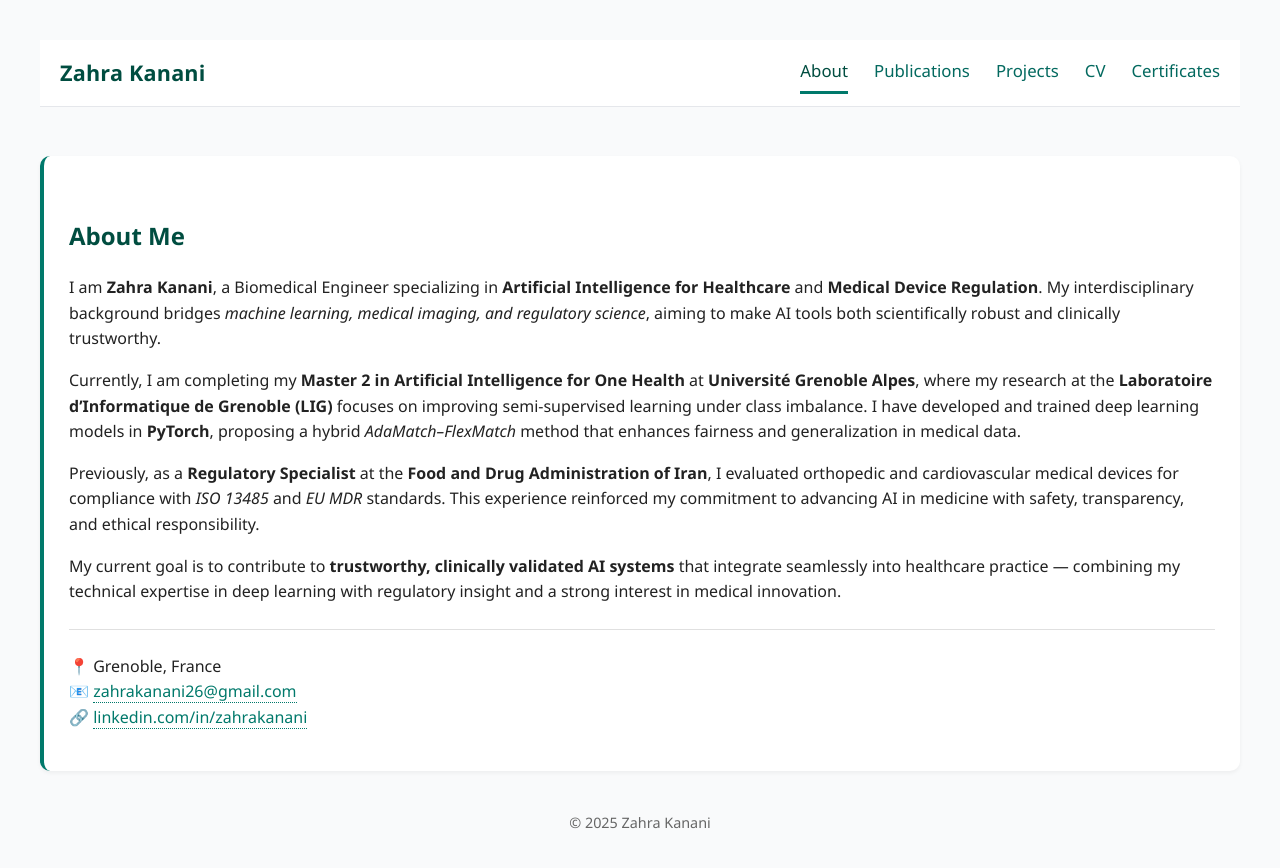
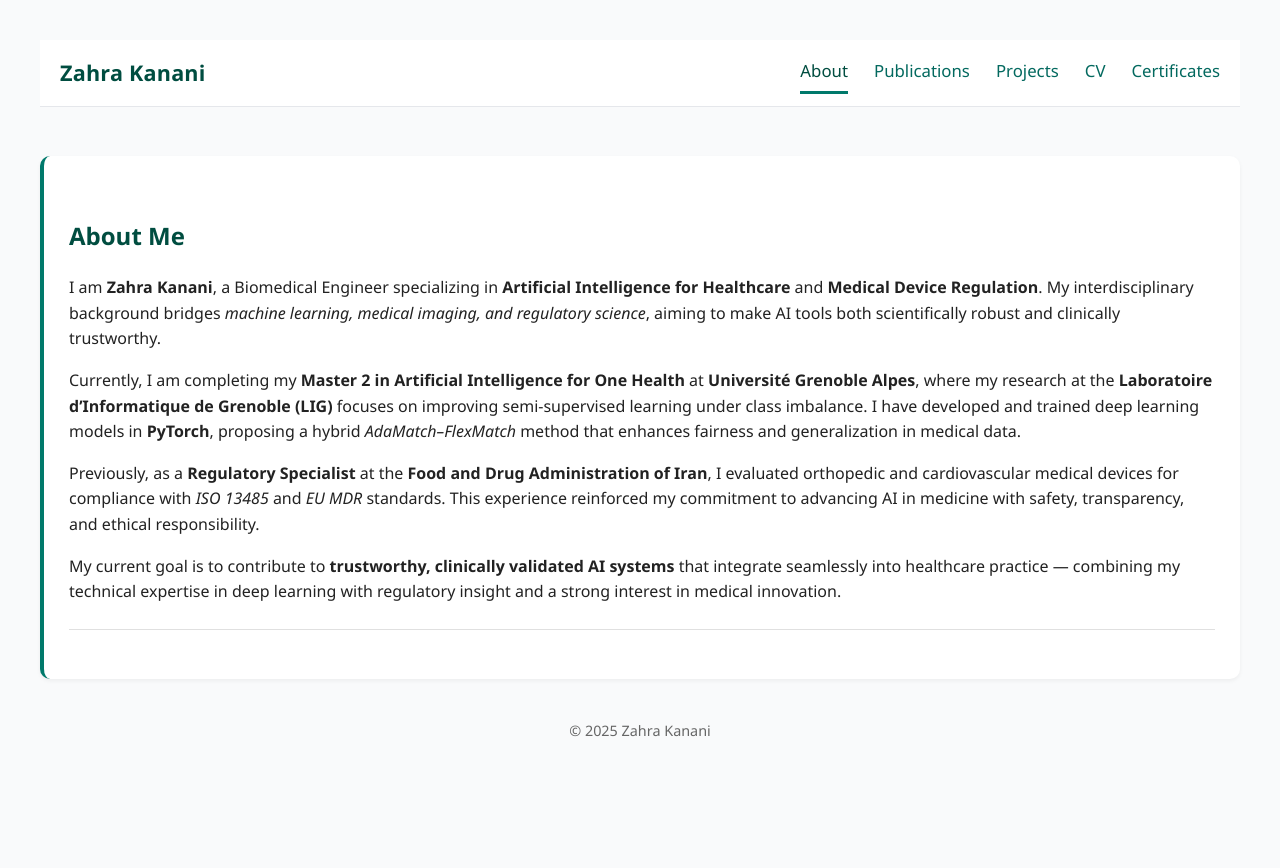
Before and after one commit to zahra-kanani/zahra-kanani.github.io, a Jekyll site: the page built from about.md, in a window 1280 px wide. Shown: the top 868 px of the page. Built offline with Jekyll 4.4.1, drawn with Linux system fonts in a browser that asks for light colours.

Commit message:
Update about.md

```diff
--- a/about.md
+++ b/about.md
@@ -27,11 +27,3 @@ My current goal is to contribute to <strong>trustworthy, clinically validated AI
 </p>
 
 <hr style="margin:24px 0; border:0; border-top:1px solid #e0e0e0;">
-
-<p>
-📍 Grenoble, France <br>
-📧 <a href="mailto:zahrakanani26@gmail.com">zahrakanani26@gmail.com</a> <br>
-🔗 <a href="https://www.linkedin.com/in/zahrakanani" target="_blank">linkedin.com/in/zahrakanani</a>
-</p>
-
-</div>
```
